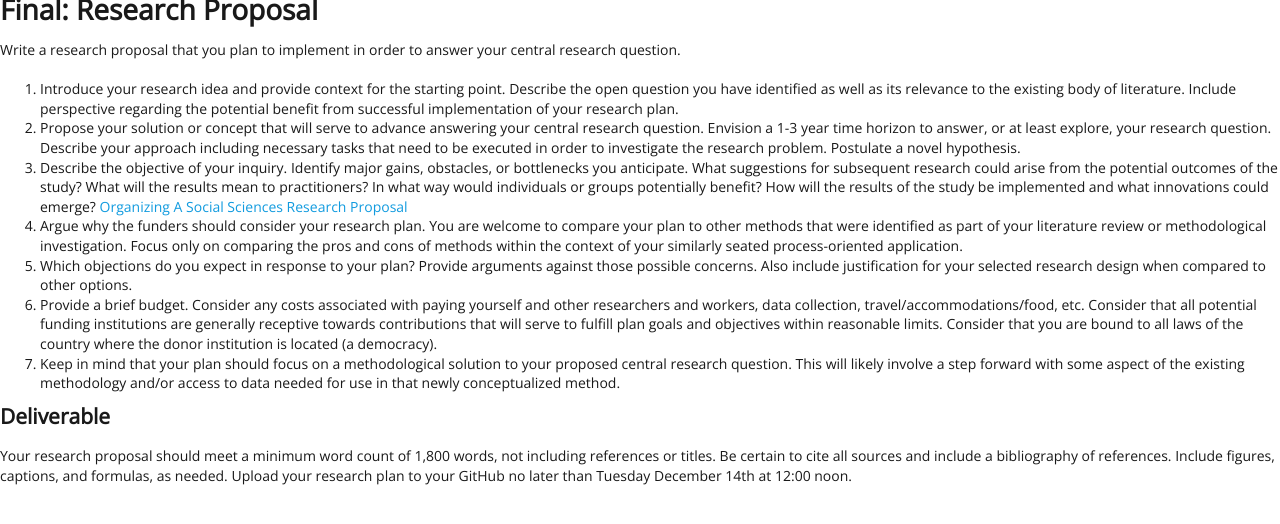
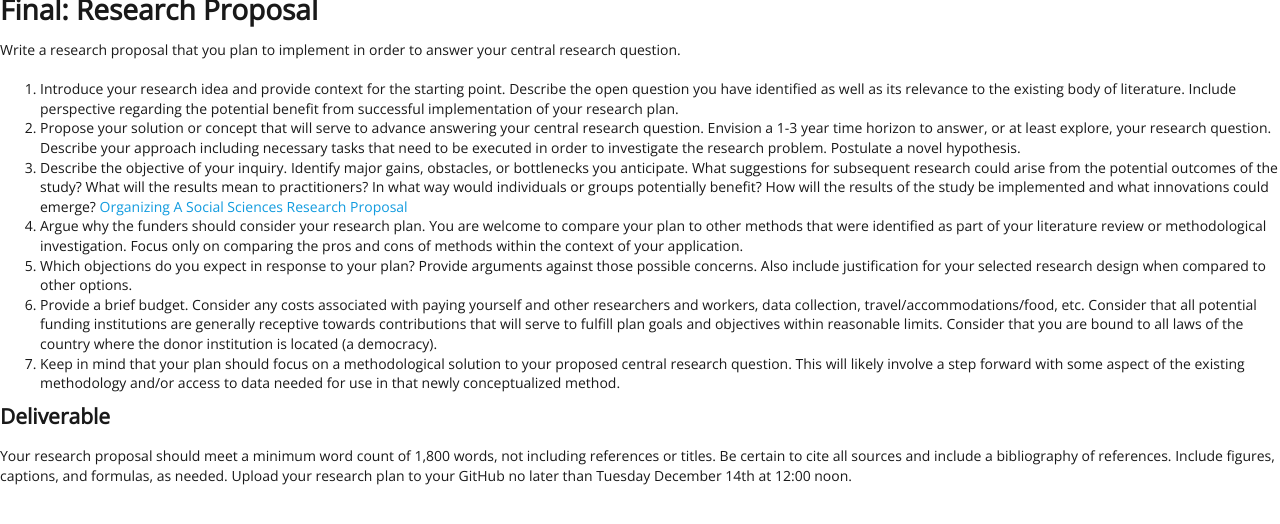
Before and after one commit to EMBrewer/dat150, a Jekyll site: the page built from _posts/2021-09-10-Final.md, in a window 1280 px wide. Shown: the top 524 px of the page. Built offline with Jekyll 4.4.1, drawn with Linux system fonts in a browser that asks for light colours; our own code applies the rules of GitHub Pages for plain Markdown files.

Commit message:
Update 2021-09-10-Final.md

```diff
--- a/_posts/2021-09-10-Final.md
+++ b/_posts/2021-09-10-Final.md
@@ -5,7 +5,7 @@ Write a research proposal that you plan to implement in order to answer your cen
 1. Introduce your research idea and provide context for the starting point. Describe the open question you have identified as well as its relevance to the existing body of literature. Include perspective regarding the potential benefit from successful implementation of your research plan.
 2. Propose your solution or concept that will serve to advance answering your central research question. Envision a 1-3 year time horizon to answer, or at least explore, your research question. Describe your approach including necessary tasks that need to be executed in order to investigate the research problem. Postulate a novel hypothesis.
 3. Describe the objective of your inquiry. Identify major gains, obstacles, or bottlenecks you anticipate. What suggestions for subsequent research could arise from the potential outcomes of the study? What will the results mean to practitioners? In what way would individuals or groups potentially benefit? How will the results of the study be implemented and what innovations could emerge? [Organizing A Social Sciences Research Proposal](https://libguides.usc.edu/writingguide/researchproposal)
-4. Argue why the funders should consider your research plan. You are welcome to compare your plan to other methods that were identified as part of your literature review or methodological investigation. Focus only on comparing the pros and cons of methods within the context of your similarly seated process-oriented application.
+4. Argue why the funders should consider your research plan. You are welcome to compare your plan to other methods that were identified as part of your literature review or methodological investigation. Focus only on comparing the pros and cons of methods within the context of your application.
 5. Which objections do you expect in response to your plan? Provide arguments against those possible concerns. Also include justification for your selected research design when compared to other options.
 6. Provide a brief budget. Consider any costs associated with paying yourself and other researchers and workers, data collection, travel/accommodations/food, etc. Consider that all potential funding institutions are generally receptive towards contributions that will serve to fulfill plan goals and objectives within reasonable limits. Consider that you are bound to all laws of the country where the donor institution is located (a democracy).
 7. Keep in mind that your plan should focus on a methodological solution to your proposed central research question. This will likely involve a step forward with some aspect of the existing methodology and/or access to data needed for use in that newly conceptualized method.
```
